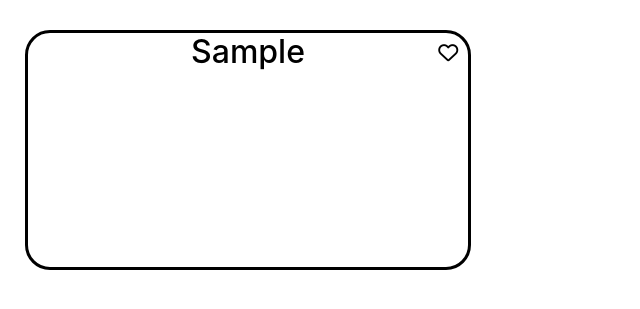
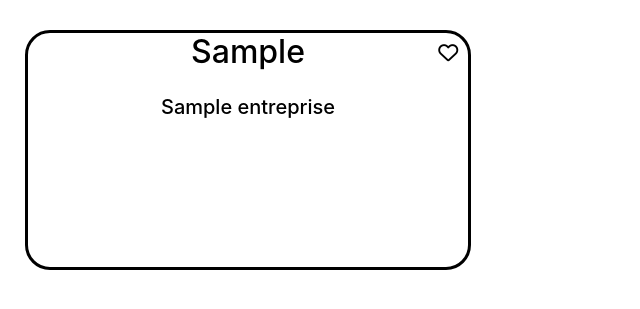
Before and after one commit to louisjrr/webmaster, a PHP site: page /www/home.php in a window 1280 px wide. Shown: the part 138-447 px from the top of the page, without its empty margins (0-640 px from the left). Run offline with PHP 8.4, Linux system fonts and the light colour scheme; tables that the repository leaves empty or names only in its code hold one stand-in row (values such as "Sample post"); some libraries are stand-ins or nearby versions; some web fonts are replaced.

Commit message:
show full stages

```diff
--- a/assets/css/style.css
+++ b/assets/css/style.css
@@ -217,6 +217,7 @@ i {
 
 .stage p {
   visibility: hidden;
+  position: absolute;
 }
 
 .affichage {
--- a/assets/css/style.scss
+++ b/assets/css/style.scss
@@ -164,6 +164,7 @@ i {
 }
 .stage p {
   visibility: hidden;
+  position: absolute;
 }
 .affichage {
   width: 60%;
--- a/assets/js/script.js
+++ b/assets/js/script.js
@@ -51,6 +51,7 @@ $(function(){
     $('.stage').click(function(){
         const titre = $(this).find('.titre').html()
         const description = $(this).find('.description').html()
-        $('.affichage').html("<h2>" + titre + "</h2><br><p>"+ description +"</p>")
+        const entreprise = $(this).find('.entreprise').html()
+        $('.affichage').html("<h2>" + titre + "</h2><br><h4>Stage proposé par : "+ entreprise +"</h4><br><p>"+ description +"</p><br><br><h4>Merci d'ajouter ton CV et ta lettre de motivation ci-dessous :</h4><form method='POST'><input type='file' files multiple><br><br><input type=submit>")
     })
 })
--- a/stages.php
+++ b/stages.php
@@ -3,10 +3,15 @@
 
     function titre(){
         include 'database.php';
-        $request = $db->query('SELECT intitule_offre,description FROM offres_de_stage');
+        $request = $db->query('SELECT intitule_offre,description,identreprise FROM offres_de_stage');
         $infoUser = $request->fetchAll();
         foreach($infoUser as $n){
-            echo '<div class="stage"><h2 class="titre">'.$n["intitule_offre"].'</h2><i class="far fa-heart"></i><br><p class="description">'.$n['description'].'</p></div>';
+            echo '<div class="stage"><h2 class="titre">'.$n["intitule_offre"].'</h2><i class="far fa-heart"></i><p class="description">'.$n['description'].'</p>';
+            $request2 = $db->query('SELECT nom_entreprise FROM entreprises WHERE identreprise = '.$n["identreprise"].'');
+            $nom = $request2->fetchAll();
+            foreach($nom as $m){
+            echo '<br><h5 class="entreprise">'.$m["nom_entreprise"].'</h5></div>';
+            }
         }
     };
 
```
Also changed, not shown: 1 other file.
